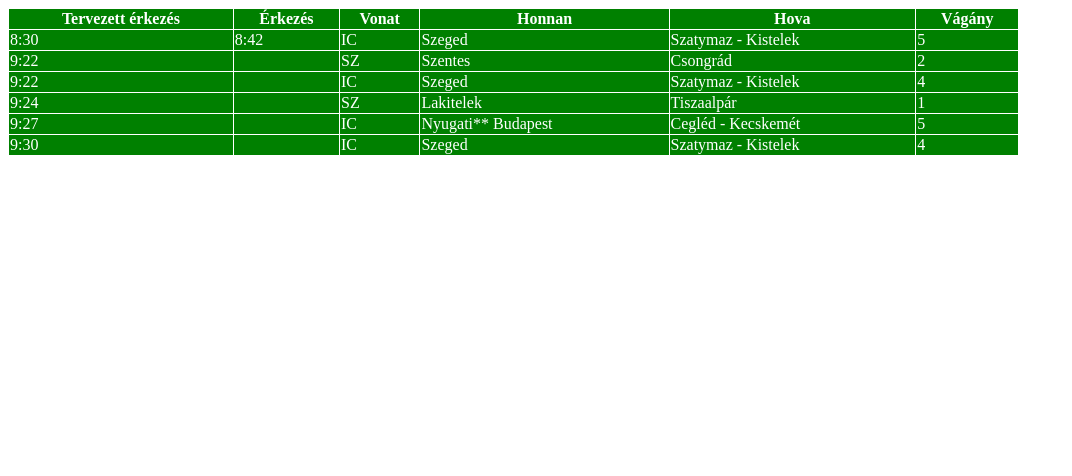
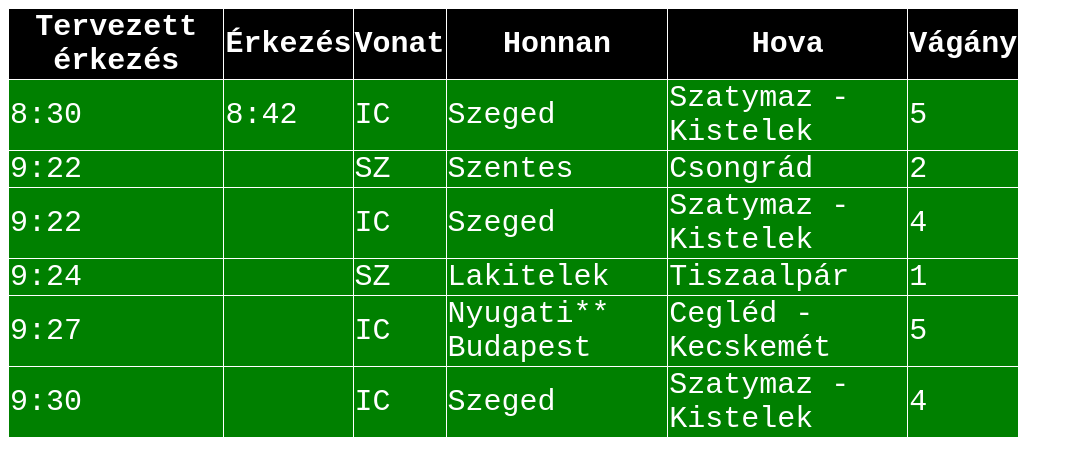
Before and after one commit to Milan0419/2025_01_30_MAV_utastajekoztato, a plain HTML site: page index.html in a window 1280 px wide. Shown: the whole page, without its empty margins (0-1072 px from the left). Drawn offline with Linux system fonts and the light colour scheme.

Commit message:
Update styles.css

```diff
--- a/styles.css
+++ b/styles.css
@@ -1,9 +1,15 @@
-table {
-    width: 80%;
-    background-color: green;
-    color: white;
-}
 table,th,td {
     border: 1px solid;
     border-collapse: collapse;
 }
+table {
+    width: 80%; /*weboldal szélessége*/
+    background-color: green; /*háttérszín*/
+    color: white; /*betűszín*/
+    font-family: 'Courier New', Courier, monospace; /*betűtípus*/
+    font-size: 30; /*betűméret*/
+}
+
+th{
+    background-color: black;
+}
```
